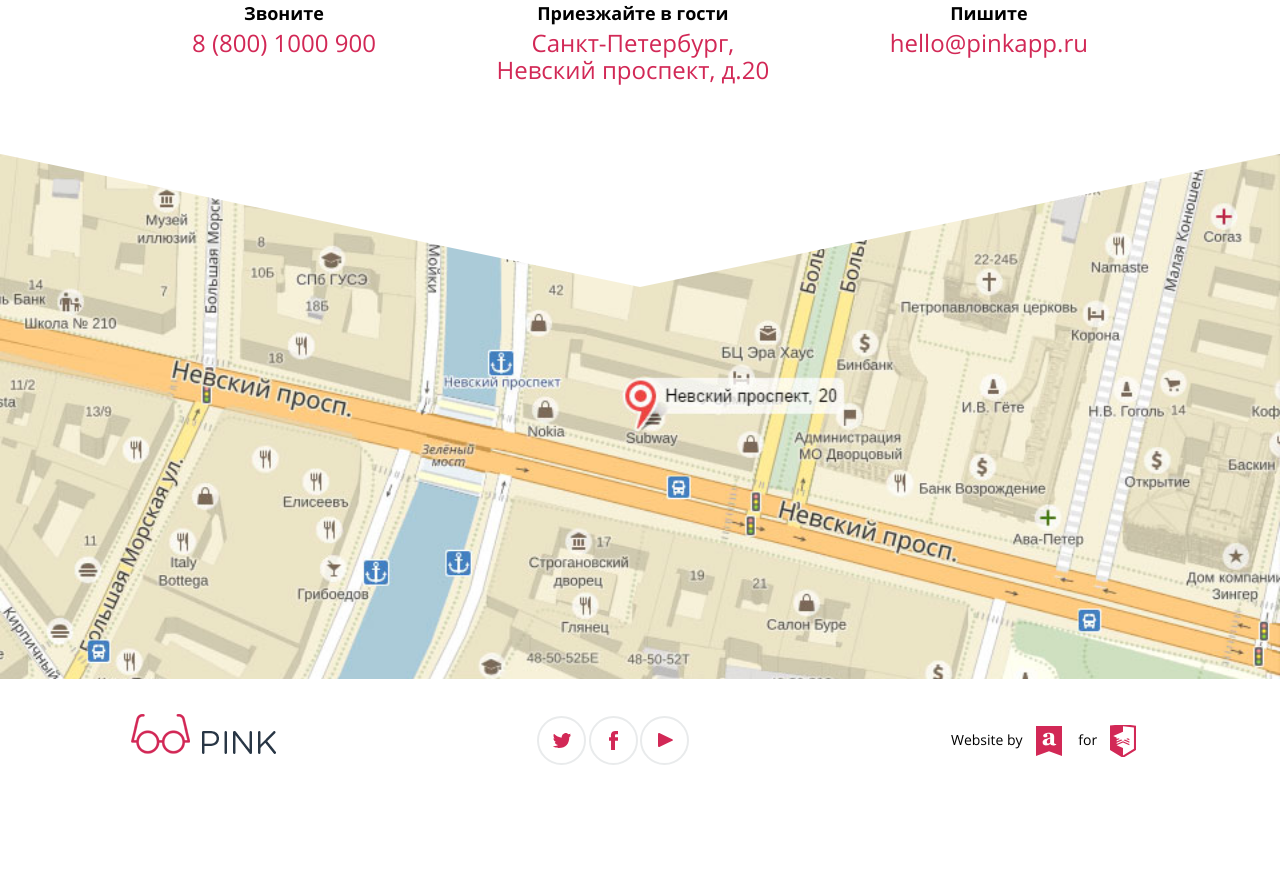
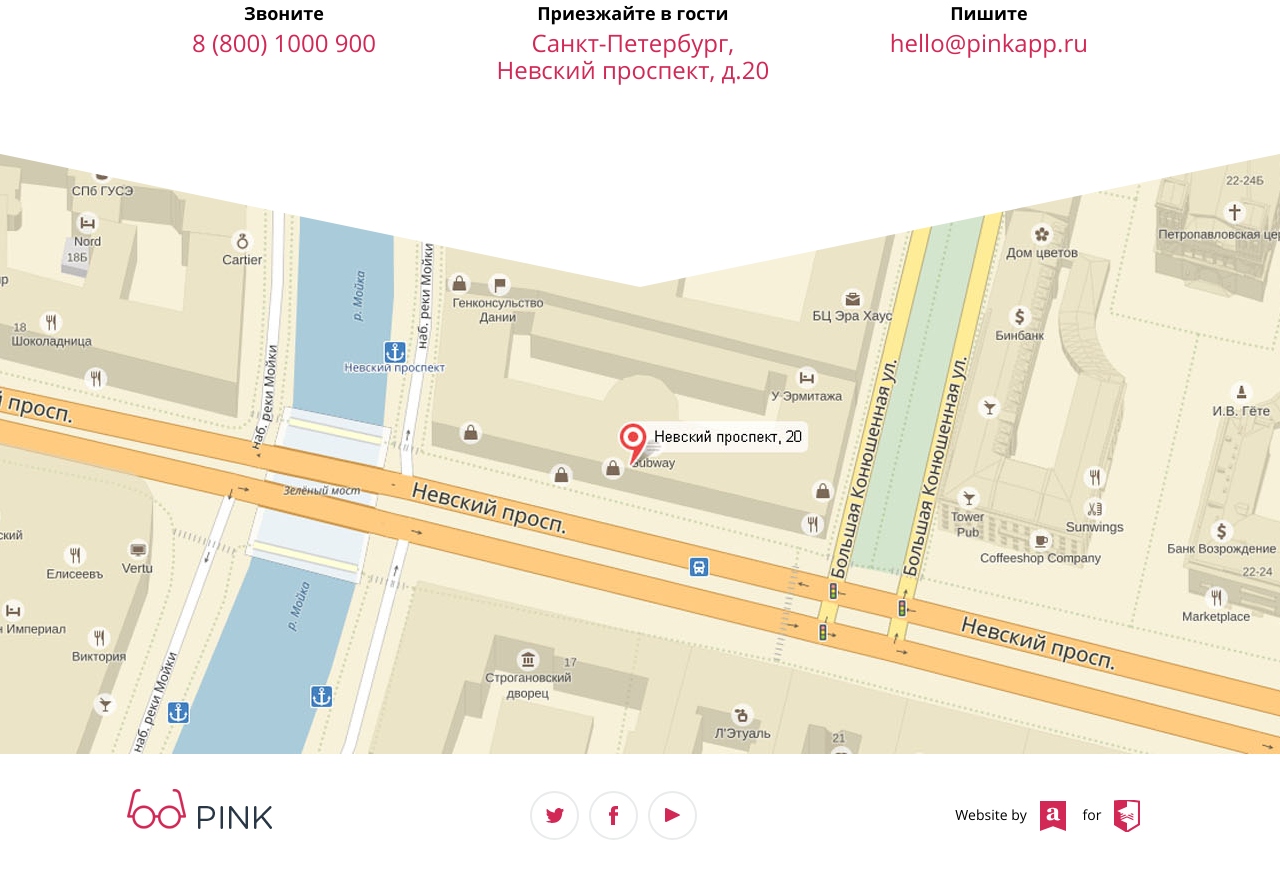
Before and after one commit to ilyamakey/pink, a website: page index.html in a window 1280 px wide. Shown: the part 3209-4088 px from the top of the page. Before the commit the page ends 4013 px from the top, so only its background shows below. Drawn offline with Linux system fonts and the light colour scheme.

Commit message:
start fixing

```diff
--- a/components/footer.less
+++ b/components/footer.less
@@ -15,6 +15,7 @@
     &__social {
 
       &_list {
+        display: flex;
         list-style: none;
         padding: 0;
         margin: 0;
@@ -23,12 +24,9 @@
           display: inline-block;
           width: 45px;
           height: 45px;
+          margin: 0 5px;
           border-radius: 50%;
           border: 2px solid @footer-grey;
-
-          a {
-            display: block;
-          }
         }
       }
     }
@@ -42,8 +40,6 @@
     &__item {
       display: inline-block;
       vertical-align: middle;
-
-
     }
   }
 }
--- a/components/map.less
+++ b/components/map.less
@@ -4,12 +4,12 @@
   background: url("../img/map500-300.jpg") center no-repeat;
   background-size: cover;
   @media (min-width: 700px) {
-    background: url("../img/map960-530.jpg") center no-repeat;
+    background: url("../img/map1490-600.JPG") center no-repeat;
     background-size: cover;
     height: 400px;
   }
   @media (min-width: 1200px) {
-    height: 525px;
+    height: 600px;
   }
 
   &::before {
@@ -32,6 +32,9 @@
     @media (min-width: 1400px) {
       height: 180px;
     }
+    @media (min-width: 1700px) {
+      height: 200px;
+    }
 
   }
 }
--- a/index.html
+++ b/index.html
@@ -151,12 +151,12 @@
 </div>
 <div class="map"></div>
 <footer class="footer">
-    <div class="footer__logo"></div>
+    <a class="footer__logo" href="#"></a>
     <div class="footer__social">
         <ul class="footer__social_list">
-            <li class="footer__social_list_item icon-twitter"><a href="#"></a></li>
-            <li class="footer__social_list_item icon-facebook"><a href="#"></a></li>
-            <li class="footer__social_list_item icon-youtube"><a href="#"></a></li>
+            <li><a class="footer__social_list_item icon-twitter" href="#"></a></li>
+            <li><a class="footer__social_list_item icon-facebook" href="#"></a></li>
+            <li><a class="footer__social_list_item icon-youtube" href="#"></a></li>
         </ul>
     </div>
     <div class="footer__promo">
```
Also changed, not shown: build/main.css, img/map1490-600.JPG (added).
